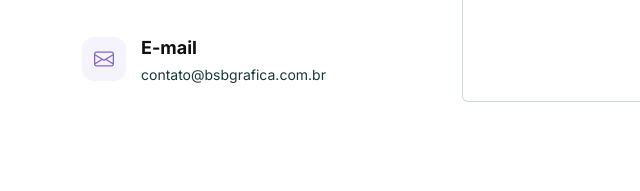
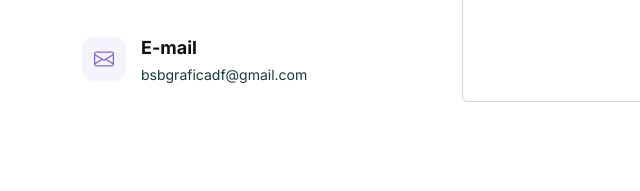
Before and after one commit to HugoaMoraes/BSBGrafica, a plain HTML site: page index.html in a window 1280 px wide. Shown: the part 3776-3967 px from the top of the page, 0-640 px from the left. Drawn offline with nearby package versions, Linux system fonts and the light colour scheme.

Commit message:
email update

```diff
--- a/index.html
+++ b/index.html
@@ -402,7 +402,7 @@
               <i class="bi bi-envelope flex-shrink-0"></i>
               <div>
                 <h3>E-mail</h3>
-                <p>contato@bsbgrafica.com.br</p>
+                <p>bsbgraficadf@gmail.com</p>
               </div>
             </div><!-- End Info Item -->
 
```
